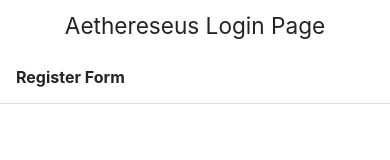
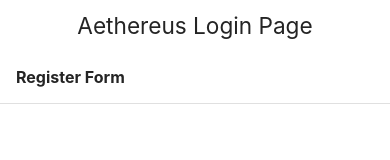
Before and after one commit to Pran-Ker/Salesforce_app, a React Native app: screen / in a window 390 px wide. Shown: the top 160 px of the page. Built offline with nearby package versions, Linux system fonts and the light colour scheme.

Commit message:
Working on Android

```diff
--- a/App.js
+++ b/App.js
@@ -42,7 +42,7 @@ export default function App() {
   return (
     <SafeAreaView style={styles.container}>
       <Text h4 style={styles.heading}>
-        Aethereseus Login Page
+        Aethereus Login Page
       </Text>
 
       <ScrollView>
--- a/app.config.js
+++ b/app.config.js
@@ -1,7 +1,7 @@
 module.exports = {
   expo: {
     name: 'aethereus-app',
-    slug: 'aethereus-app',
+    slug: 'react-native-expo-examples',
     platforms: ['ios', 'android'],
     version: '1.0.0',
     orientation: 'portrait',
--- a/example-list.js
+++ b/example-list.js
@@ -1,6 +1,7 @@
 import React from "react";
 
-import RegisterForm from "./register-form/RegisterForm";
+import RegisterForm from "./src/register-form/RegisterForm";
+// import ProfilePage from "./"
 
 
 export const EXAMPLE_LIST = [
--- a/package.json
+++ b/package.json
@@ -11,6 +11,7 @@
     "eject": "expo eject"
   },
   "dependencies": {
+    "@expo/ngrok": "^4.1.0",
     "@react-native-community/masked-view": "^0.1.11",
     "@react-native-community/slider": "4.2.4",
     "@react-navigation/bottom-tabs": "^6.5.0",
```
Also changed, not shown: src/register-form/FormField.js (renamed from register-form/FormField.js), src/register-form/RegisterForm.js (renamed from register-form/RegisterForm.js), src/register-form/styles.js (renamed from register-form/styles.js), src/register-form/validation.js (renamed from register-form/validation.js), 2 other files (tests, documents, lock files or other folders).
